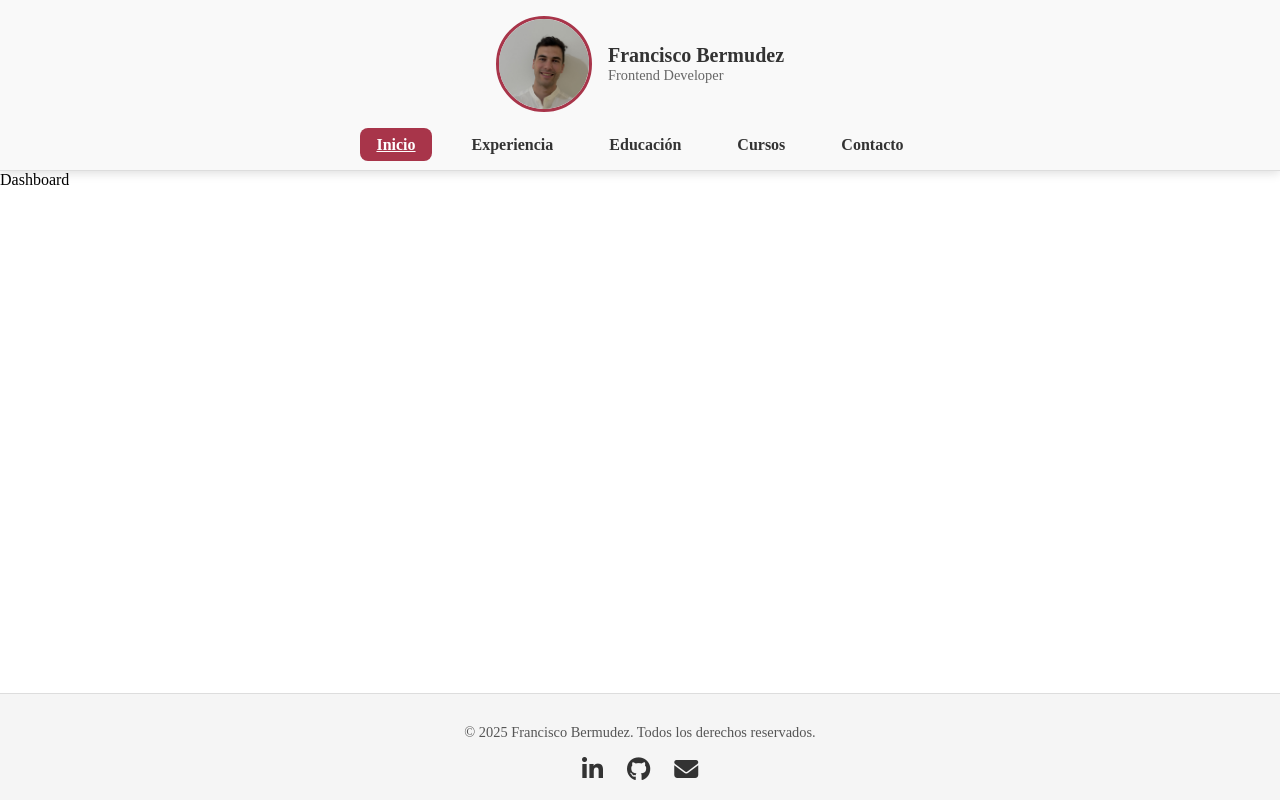
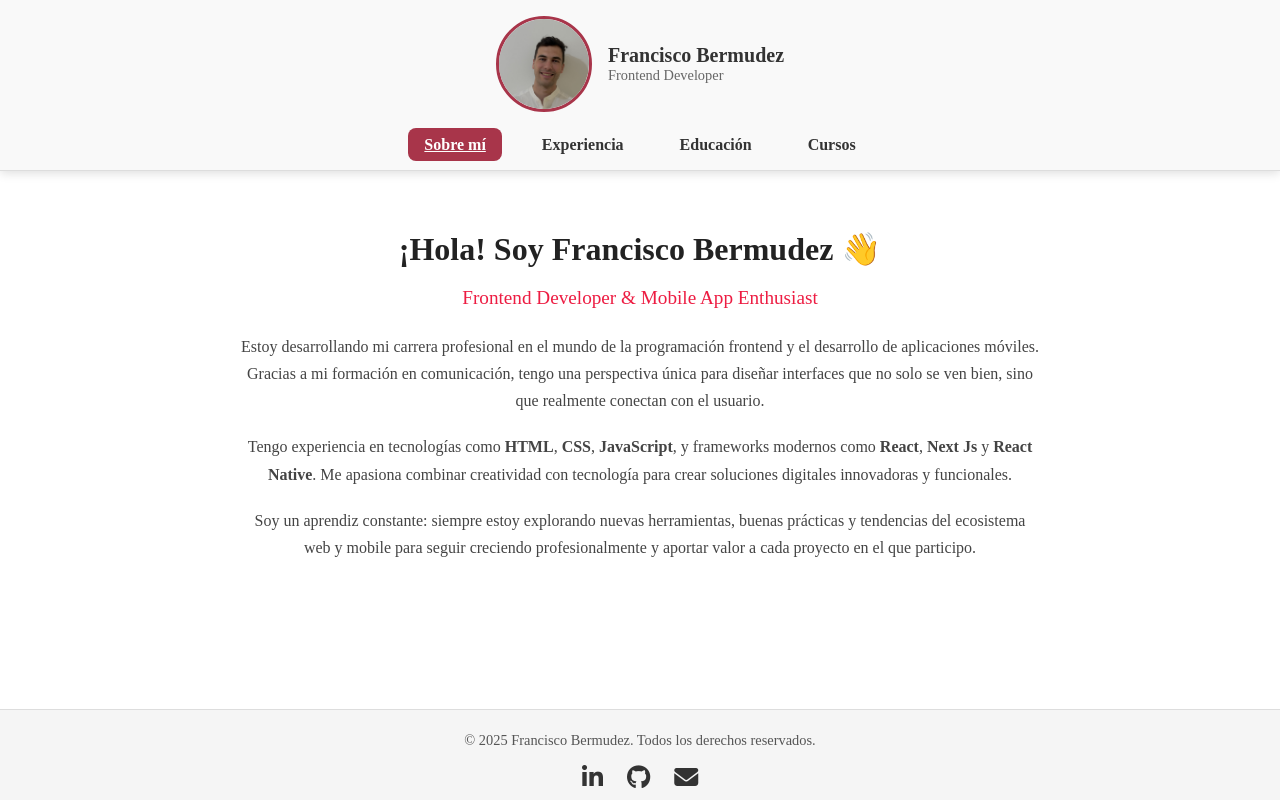
Before and after one commit to bermudezfran/CvFran, a React (Vite) app: page / in a window 1280 px wide. Built offline with nearby package versions, Linux system fonts and the light colour scheme.

Commit message:
se hizo la pantalla principal

```diff
--- a/src/components/header/Navbar.tsx
+++ b/src/components/header/Navbar.tsx
@@ -26,7 +26,7 @@ export const Navbar = () => {
                 isActive ? styles.active : styles.link
               }
             >
-              Inicio
+              Sobre mí
             </NavLink>
           </li>
           <li>
@@ -59,16 +59,6 @@ export const Navbar = () => {
               Cursos
             </NavLink>
           </li>
-          <li>
-            <NavLink
-              to="/contact"
-              className={({ isActive }) =>
-                isActive ? styles.active : styles.link
-              }
-            >
-              Contacto
-            </NavLink>
-          </li>
         </ul>
       </nav>
     </header>
--- a/src/pages/Contact.tsx
+++ /dev/null
@@ -1,7 +0,0 @@
-import React from 'react'
-
-export const Contact = () => {
-  return (
-    <div>Contact</div>
-  )
-}
--- a/src/pages/Dashboard.tsx
+++ b/src/pages/Dashboard.tsx
@@ -1,7 +1,35 @@
-import React from 'react'
+import styles from "./styles/dashboard.module.css";
 
 export const Dashboard = () => {
   return (
-    <div>Dashboard</div>
-  )
-}
+    <section className={styles.dashboard}>
+      <h1 className={styles.title}>¡Hola! Soy Francisco Bermudez 👋</h1>
+      <p className={styles.subtitle}>
+        Frontend Developer & Mobile App Enthusiast
+      </p>
+
+      <p className={styles.description}>
+        Estoy desarrollando mi carrera profesional en el mundo de la
+        programación frontend y el desarrollo de aplicaciones móviles. Gracias a
+        mi formación en comunicación, tengo una perspectiva única para diseñar
+        interfaces que no solo se ven bien, sino que realmente conectan con el
+        usuario.
+      </p>
+
+      <p className={styles.description}>
+        Tengo experiencia en tecnologías como <strong>HTML</strong>,{" "}
+        <strong>CSS</strong>, <strong>JavaScript</strong>, y frameworks modernos
+        como <strong>React</strong>, <strong>Next Js</strong> y{" "}
+        <strong>React Native</strong>. Me apasiona combinar creatividad con
+        tecnología para crear soluciones digitales innovadoras y funcionales.
+      </p>
+
+      <p className={styles.description}>
+        Soy un aprendiz constante: siempre estoy explorando nuevas herramientas,
+        buenas prácticas y tendencias del ecosistema web y mobile para seguir
+        creciendo profesionalmente y aportar valor a cada proyecto en el que
+        participo.
+      </p>
+    </section>
+  );
+};
--- /dev/null
+++ b/src/pages/styles/dashboard.module.css
@@ -0,0 +1,26 @@
+.dashboard {
+  padding: 2rem 1rem;
+  max-width: 800px;
+  margin: 0 auto;
+  text-align: center;
+}
+
+.title {
+  font-size: 2rem;
+  font-weight: 700;
+  color: #222;
+  margin-bottom: 0.5rem;
+}
+
+.subtitle {
+  font-size: 1.2rem;
+  color: #ed1c42;
+  margin-bottom: 1.5rem;
+}
+
+.description {
+  font-size: 1rem;
+  color: #444;
+  line-height: 1.7;
+  margin-bottom: 1.2rem;
+}
--- a/src/routes/index.tsx
+++ b/src/routes/index.tsx
@@ -1,6 +1,5 @@
 import { BrowserRouter, Route, Routes } from "react-router-dom";
 
-import { Contact } from "../pages/Contact";
 import { Dashboard } from "../pages/Dashboard";
 import { Studies } from "../pages/Studies";
 import { Courses } from "../pages/Courses";
@@ -14,7 +13,6 @@ export default function IndexRoute() {
       <Routes>
         <Route element={<Layout />}>
           <Route path="/" element={<Dashboard />} />
-          <Route path="/contact" element={<Contact />} />
           <Route path="/studies" element={<Studies />} />
           <Route path="/courses" element={<Courses />} />
           <Route path="/experience" element={<Experience />} />
--- a/src/styled-components/footer.module.css
+++ b/src/styled-components/footer.module.css
@@ -1,6 +1,6 @@
 .footer {
   margin-top: 2rem;
-  padding: 1rem 1rem;
+  padding: .5rem 1rem;
   background-color: #f5f5f5;
   text-align: center;
   border-top: 1px solid #ddd;
```
